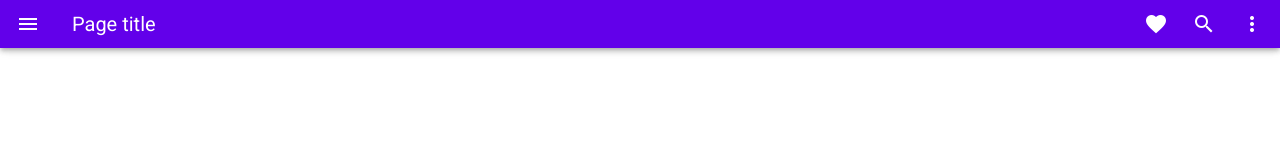
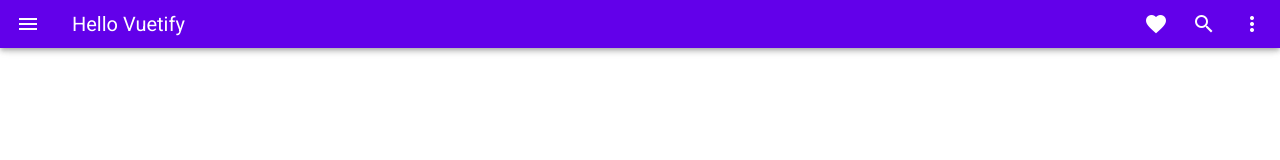
Before and after one commit to Daisky1113/frontend-4, a Vue app: page /about in a window 1280 px wide. Shown: the top 160 px of the page. Built offline with nearby package versions, Linux system fonts and the light colour scheme.

Commit message:
Myheaderコンポーネントがpropsを受け取れるように変更

```diff
--- a/src/App.vue
+++ b/src/App.vue
@@ -1,6 +1,8 @@
 <template>
   <v-app>
-    <MyHeader/>
+    <MyHeader
+      pageTitle = "Hello Vuetify"
+    />
   </v-app>
 </template>
 
--- a/src/components/MyHeader.vue
+++ b/src/components/MyHeader.vue
@@ -7,7 +7,7 @@
     >
       <v-app-bar-nav-icon></v-app-bar-nav-icon>
 
-      <v-toolbar-title>Page title</v-toolbar-title>
+      <v-toolbar-title>{{ pageTitle }}</v-toolbar-title>
 
       <v-spacer></v-spacer>
 
@@ -45,6 +45,9 @@
 <script>
 export default{
   name: 'MyHeader',
+  props: {
+    pageTitle: String,
+  },
   data: () => ({
 
   }),
```
